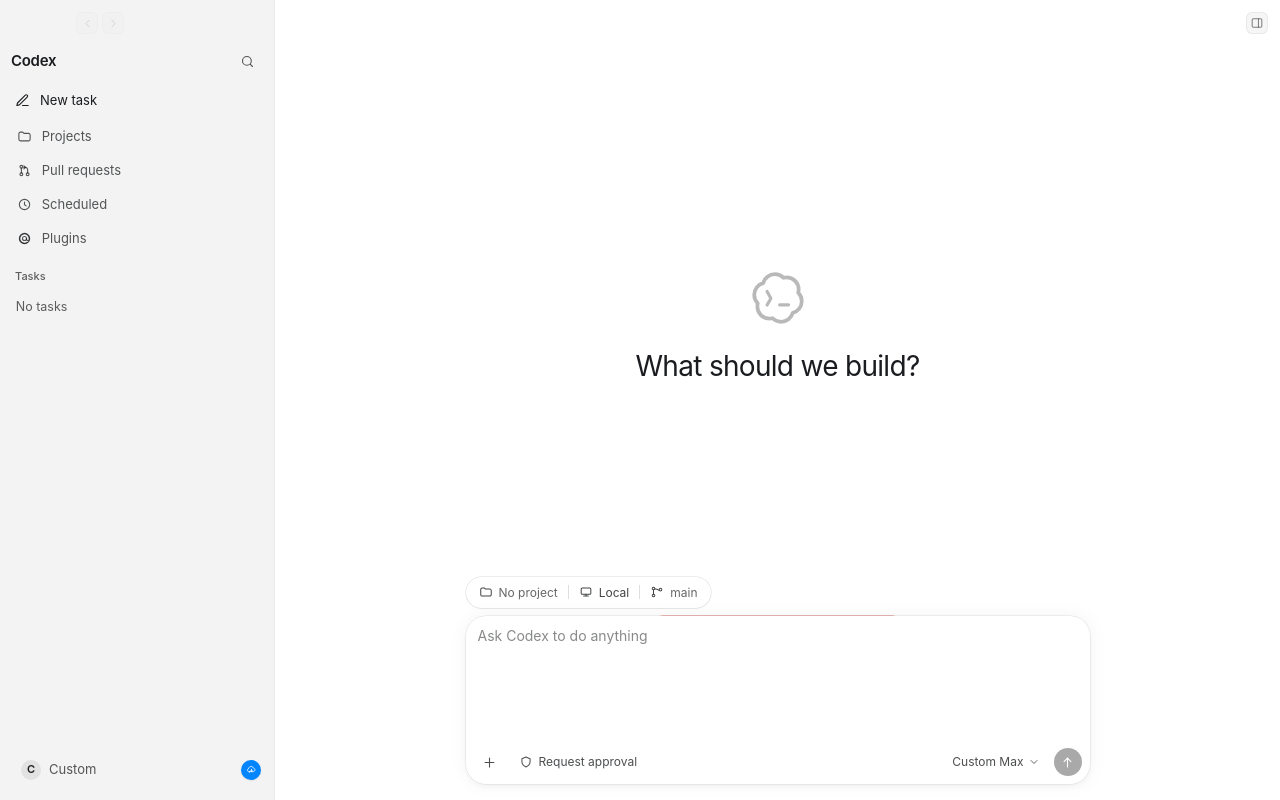
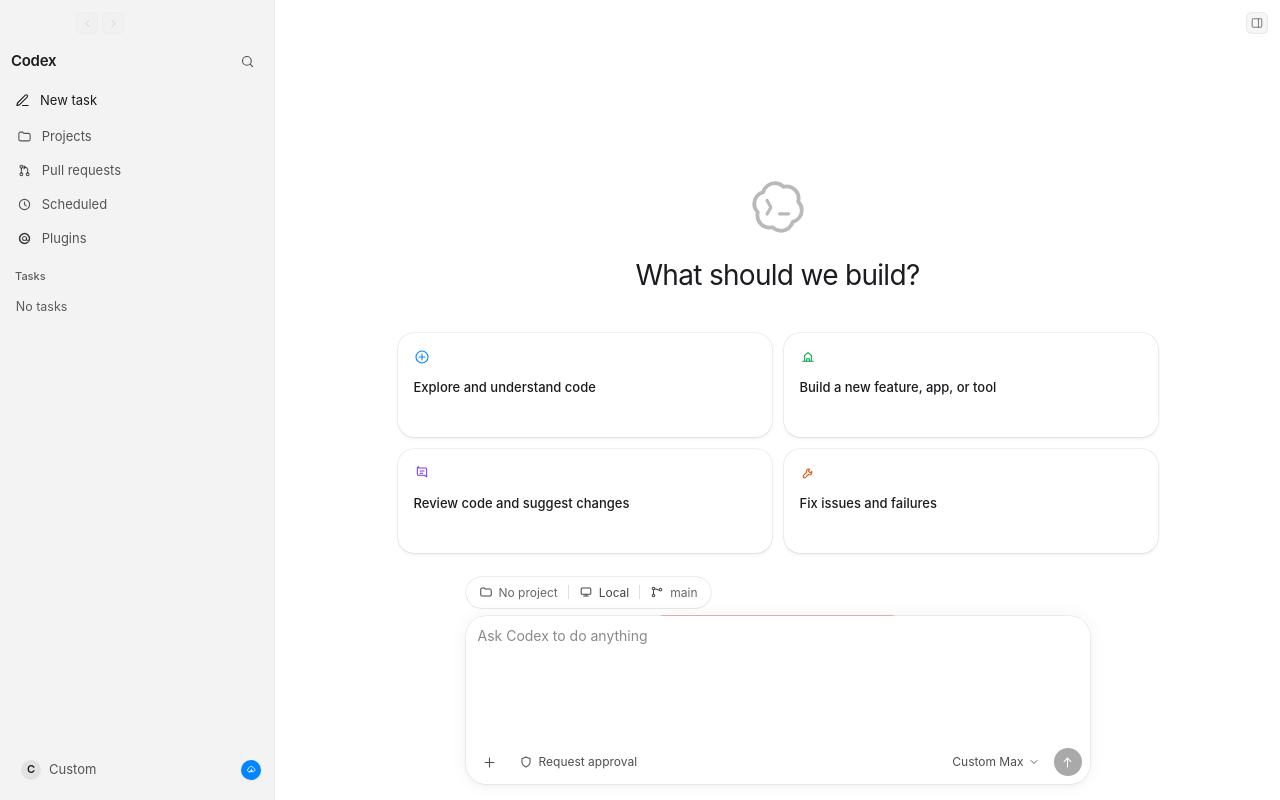
Before and after one commit to Tioit-Wang/PI-Desktop, a React (Vite) app in the folder apps/desktop/: page / in a window 1280 px wide. Built offline with nearby package versions, Linux system fonts and the light colour scheme.

Commit message:
feat(desktop): add Codex home suggestion cards
Render the four ambient Explore/Build/Review/Fix cards on empty home
above the composer, with electron dark elevated-plate chrome and
composer prefill on click. Specs and e2e cover the new home chrome.

```diff
--- a/apps/desktop/src/App.tsx
+++ b/apps/desktop/src/App.tsx
@@ -4,6 +4,7 @@ import { Sidebar } from "./components/Sidebar";
 import { ContextPanel } from "./components/ContextPanel";
 import { ChatTranscript } from "./components/ChatTranscript";
 import { Composer } from "./components/Composer";
+import { HomeSuggestions } from "./components/HomeSuggestions";
 import { PermissionDialog } from "./components/PermissionDialog";
 import { CommandPalette } from "./components/CommandPalette";
 import { SettingsPage } from "./pages/SettingsPage";
@@ -218,6 +219,7 @@ function AppShell() {
                   </div>
                 </div>
                 <div className="home-lower">
+                  <HomeSuggestions />
                   {showComposer && (
                     <div className="home-composer-wrap">
                       <Composer variant="home" />
--- a/apps/desktop/src/components/Composer.tsx
+++ b/apps/desktop/src/components/Composer.tsx
@@ -34,6 +34,8 @@ export function Composer({ variant = "docked" }: { variant?: "home" | "docked" }
   const providers = useAppStore((s) => s.providers);
   const openProject = useAppStore((s) => s.openProject);
   const setToast = useAppStore((s) => s.setToast);
+  const composerPrefill = useAppStore((s) => s.composerPrefill);
+  const clearComposerPrefill = useAppStore((s) => s.clearComposerPrefill);
   const [value, setValue] = useState("");
   const [plusOpen, setPlusOpen] = useState(false);
   const [modelOpen, setModelOpen] = useState(false);
@@ -55,6 +57,19 @@ export function Composer({ variant = "docked" }: { variant?: "home" | "docked" }
   useEffect(() => {
     localStorage.setItem("pi.desktop.effort", effort);
   }, [effort]);
+
+  useEffect(() => {
+    if (!composerPrefill) return;
+    setValue(composerPrefill);
+    clearComposerPrefill();
+    requestAnimationFrame(() => {
+      const el = ref.current;
+      if (!el) return;
+      el.focus();
+      const len = el.value.length;
+      el.setSelectionRange(len, len);
+    });
+  }, [composerPrefill, clearComposerPrefill]);
 
   useEffect(() => {
     const el = ref.current;
--- /dev/null
+++ b/apps/desktop/src/components/HomeSuggestions.tsx
@@ -0,0 +1,68 @@
+import type { ReactNode } from "react";
+import { useTranslation } from "react-i18next";
+import { useAppStore } from "../stores/app-store";
+import { IconBuild, IconExplore, IconFix, IconReview } from "./icons";
+
+type Suggestion = {
+  id: string
+  titleKey: string
+  promptKey: string
+  tone: "blue" | "green" | "purple" | "orange"
+  icon: ReactNode
+};
+
+export function HomeSuggestions() {
+  const { t } = useTranslation();
+  const prefillComposer = useAppStore((s) => s.prefillComposer);
+
+  const items: Suggestion[] = [
+    {
+      id: "codex-explore",
+      titleKey: "home.suggestions.explore",
+      promptKey: "home.suggestions.explorePrompt",
+      tone: "blue",
+      icon: <IconExplore size={16} />,
+    },
+    {
+      id: "codex-create",
+      titleKey: "home.suggestions.create",
+      promptKey: "home.suggestions.createPrompt",
+      tone: "green",
+      icon: <IconBuild size={16} />,
+    },
+    {
+      id: "codex-review",
+      titleKey: "home.suggestions.review",
+      promptKey: "home.suggestions.reviewPrompt",
+      tone: "purple",
+      icon: <IconReview size={16} />,
+    },
+    {
+      id: "codex-fix",
+      titleKey: "home.suggestions.fix",
+      promptKey: "home.suggestions.fixPrompt",
+      tone: "orange",
+      icon: <IconFix size={16} />,
+    },
+  ];
+
+  return (
+    <div className="home-suggestions" data-testid="home-suggestions">
+      <div className="home-suggestions-grid">
+        {items.map((item) => (
+          <button
+            key={item.id}
+            type="button"
+            className={`home-suggestion-card tone-${item.tone}`}
+            onClick={() => prefillComposer(t(item.promptKey))}
+          >
+            <span className="home-suggestion-icon" aria-hidden>
+              {item.icon}
+            </span>
+            <span className="home-suggestion-title">{t(item.titleKey)}</span>
+          </button>
+        ))}
+      </div>
+    </div>
+  );
+}
--- a/apps/desktop/src/components/icons.tsx
+++ b/apps/desktop/src/components/icons.tsx
@@ -283,3 +283,38 @@ export function IconCodexHome(props: IconProps) {
     </svg>
   );
 }
+
+export function IconExplore(props: IconProps) {
+  return (
+    <svg width={props.size ?? 16} height={props.size ?? 16} viewBox="0 0 24 24" fill="none" aria-hidden>
+      <circle cx="12" cy="12" r="9" stroke="currentColor" strokeWidth="1.6" />
+      <path d="M12 7.5v9M7.5 12h9" stroke="currentColor" strokeWidth="1.6" strokeLinecap="round" />
+    </svg>
+  );
+}
+
+export function IconBuild(props: IconProps) {
+  return (
+    <svg width={props.size ?? 16} height={props.size ?? 16} viewBox="0 0 24 24" fill="none" aria-hidden>
+      <path d="M4 18.5h16M7 18.5V9.5l5-4 5 4v9" stroke="currentColor" strokeWidth="1.6" strokeLinecap="round" strokeLinejoin="round" />
+      <path d="M10 18.5v-4h4v4" stroke="currentColor" strokeWidth="1.6" strokeLinecap="round" strokeLinejoin="round" />
+    </svg>
+  );
+}
+
+export function IconReview(props: IconProps) {
+  return (
+    <svg width={props.size ?? 16} height={props.size ?? 16} viewBox="0 0 24 24" fill="none" aria-hidden>
+      <path d="M7 4.5h10a2 2 0 0 1 2 2v11l-3.5-2H7a2 2 0 0 1-2-2v-9a2 2 0 0 1 2-2Z" stroke="currentColor" strokeWidth="1.6" strokeLinejoin="round" />
+      <path d="M9 9h6M9 12.5h4" stroke="currentColor" strokeWidth="1.6" strokeLinecap="round" />
+    </svg>
+  );
+}
+
+export function IconFix(props: IconProps) {
+  return (
+    <svg width={props.size ?? 16} height={props.size ?? 16} viewBox="0 0 24 24" fill="none" aria-hidden>
+      <path d="M14.5 6.5a3.5 3.5 0 0 0-4.7 4.7L5 16v3h3l4.8-4.8a3.5 3.5 0 0 0 4.7-4.7l-2.2 2.2-2.8-2.8 2-2Z" stroke="currentColor" strokeWidth="1.6" strokeLinejoin="round" />
+    </svg>
+  );
+}
--- a/apps/desktop/src/stores/app-store.ts
+++ b/apps/desktop/src/stores/app-store.ts
@@ -55,6 +55,9 @@ type AppState = {
     decision: "allow-once" | "allow-session" | "deny",
   ) => Promise<void>;
   setToast: (message: string | null) => void;
+  composerPrefill: string | null;
+  prefillComposer: (text: string) => void;
+  clearComposerPrefill: () => void;
 };
 
 export const useAppStore = create<AppState>((set, get) => ({
@@ -71,6 +74,7 @@ export const useAppStore = create<AppState>((set, get) => ({
   navStack: [{ page: "chat" }],
   navIndex: 0,
   toast: null,
+  composerPrefill: null,
   error: null,
 
   bootstrap: async () => {
@@ -429,4 +433,7 @@ export const useAppStore = create<AppState>((set, get) => ({
     set({ permission: null });
   },
   setToast: (message) => set({ toast: message }),
+
+  prefillComposer: (text) => set({ composerPrefill: text }),
+  clearComposerPrefill: () => set({ composerPrefill: null }),
 }));
--- a/apps/desktop/src/styles/globals.css
+++ b/apps/desktop/src/styles/globals.css
@@ -399,6 +399,7 @@ textarea:disabled {
   flex-direction: column;
   justify-content: flex-end;
   padding-bottom: 16px; /* pb-4 */
+  gap: 0;
 }
 
 .home-composer-wrap {
@@ -409,6 +410,153 @@ textarea:disabled {
   margin-inline: auto;
   padding: 12px 24px 0; /* pt-3 */
 }
+
+/* Codex home ambient suggestion cards (electron cards mode) */
+.home-suggestions {
+  width: min(100%, 760px);
+  margin: 0 auto 12px;
+  container-type: inline-size;
+}
+
+.home-suggestions-grid {
+  display: grid;
+  /* Codex empty-home ambient cards read as 2x2 at desktop width */
+  grid-template-columns: repeat(2, minmax(0, 1fr));
+  gap: 12px;
+}
+
+@media (max-width: 720px) {
+  .home-suggestions-grid {
+    grid-template-columns: repeat(auto-fit, minmax(10rem, 1fr));
+  }
+}
+
+@container (max-width: 42.249rem) {
+  .home-suggestions-grid > :nth-child(n + 4) {
+    display: none;
+  }
+}
+
+@container (max-width: 31.499rem) {
+  .home-suggestions-grid > :nth-child(n + 3) {
+    display: none;
+  }
+}
+
+@container (max-width: 20.749rem) {
+  .home-suggestions-grid > :nth-child(n + 2) {
+    display: none;
+  }
+}
+
+.home-suggestion-card {
+  display: flex;
+  min-height: 104px;
+  min-width: 0;
+  flex-direction: column;
+  align-items: flex-start;
+  gap: 10px;
+  border: 0;
+  border-radius: 16px; /* rounded-2xl */
+  padding: 12px 16px;
+  text-align: left;
+  color: var(--ds-text-primary);
+  background: var(--ds-bg-primary);
+  /* Codex electron: ring border-heavy + shadow-md-strong */
+  box-shadow:
+    0 0 0 0.5px color-mix(in oklab, var(--gray-0) 16%, transparent),
+    0 2px 4px -1px #0000001a;
+  cursor: pointer;
+  transition: background 120ms ease, box-shadow 120ms ease;
+}
+
+.home-suggestion-card:hover {
+  background: var(--ds-bg-hover);
+}
+
+.home-suggestion-card:focus-visible {
+  outline: none;
+  box-shadow:
+    0 0 0 1px var(--ds-accent),
+    0 2px 4px -1px #0000001a;
+}
+
+.home-suggestion-icon {
+  display: inline-flex;
+  height: 24px;
+  width: 24px;
+  flex: 0 0 auto;
+  align-items: center;
+  justify-content: flex-start;
+}
+
+.home-suggestion-card.tone-blue .home-suggestion-icon {
+  color: var(--blue-300);
+}
+
+.home-suggestion-card.tone-green .home-suggestion-icon {
+  color: var(--ds-success);
+}
+
+.home-suggestion-card.tone-purple .home-suggestion-icon {
+  color: #c27aff;
+}
+
+.home-suggestion-card.tone-orange .home-suggestion-icon {
+  color: var(--ds-warning);
+}
+
+.home-suggestion-title {
+  display: -webkit-box;
+  -webkit-box-orient: vertical;
+  -webkit-line-clamp: 3;
+  overflow: hidden;
+  font-size: 13px;
+  font-weight: 500;
+  line-height: 1.35;
+  color: var(--ds-text-primary);
+}
+
+:root[data-theme="light"] .home-suggestion-card {
+  background: #ffffff;
+  box-shadow:
+    0 0 0 0.5px color-mix(in oklab, #1a1c1f 12%, transparent),
+    0 2px 4px -1px #0000001a;
+}
+
+:root[data-theme="light"] .home-suggestion-card:hover {
+  background: color-mix(in oklab, #1a1c1f 3%, #ffffff);
+}
+
+:root[data-theme="light"] .home-suggestion-card.tone-blue .home-suggestion-icon {
+  color: #0285ff;
+}
+
+:root[data-theme="light"] .home-suggestion-card.tone-green .home-suggestion-icon {
+  color: #00a240;
+}
+
+:root[data-theme="light"] .home-suggestion-card.tone-purple .home-suggestion-icon {
+  color: #7c3aed;
+}
+
+:root[data-theme="light"] .home-suggestion-card.tone-orange .home-suggestion-icon {
+  color: #e25507;
+}
+
+:root[data-theme="dark"] .home-suggestion-card {
+  /* Codex electron card: main surface + elevated-secondary wash + border-heavy ring */
+  background: color-mix(in oklab, #ffffff 3%, #181818);
+  box-shadow:
+    0 0 0 0.5px color-mix(in oklab, #ffffff 16%, transparent),
+    0 2px 4px -1px #0000001a;
+}
+
+:root[data-theme="dark"] .home-suggestion-card:hover {
+  background: color-mix(in oklab, #ffffff 6%, #181818);
+}
+
+
 
 /* legacy alias kept for capture hooks */
 .home-stack {
--- a/packages/i18n/src/locales/en/index.ts
+++ b/packages/i18n/src/locales/en/index.ts
@@ -159,6 +159,18 @@ export const en = {
     hostOk: "Host connected",
     hostDown: "Host unavailable",
   },
+  home: {
+    suggestions: {
+      explore: "Explore and understand code",
+      explorePrompt: "Explore ",
+      create: "Build a new feature, app, or tool",
+      createPrompt: "Build ",
+      review: "Review code and suggest changes",
+      reviewPrompt: "Review ",
+      fix: "Fix issues and failures",
+      fixPrompt: "Fix ",
+    },
+  },
   errors: {
     HOST_UNAVAILABLE: "Host core is unavailable",
     MODEL_NOT_CONFIGURED: "No model is configured",
--- a/packages/i18n/src/locales/zh-CN/index.ts
+++ b/packages/i18n/src/locales/zh-CN/index.ts
@@ -160,6 +160,18 @@ export const zhCN = {
     hostOk: "Host 已连接",
     hostDown: "Host 不可用",
   },
+  home: {
+    suggestions: {
+      explore: "探索并理解代码",
+      explorePrompt: "探索",
+      create: "构建新功能、应用或工具",
+      createPrompt: "构建",
+      review: "审查代码并提出修改建议",
+      reviewPrompt: "审查",
+      fix: "修复问题和失败",
+      fixPrompt: "修复",
+    },
+  },
   errors: {
     HOST_UNAVAILABLE: "Host core 不可用",
     MODEL_NOT_CONFIGURED: "尚未配置模型",
```
Also changed, not shown: 3 other files (tests, documents, lock files or other folders).
